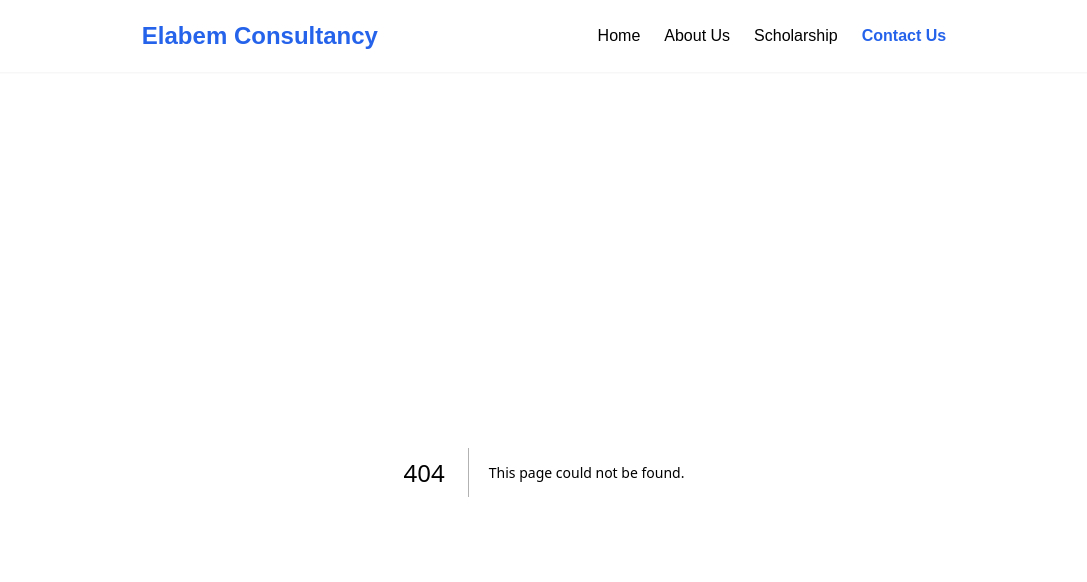
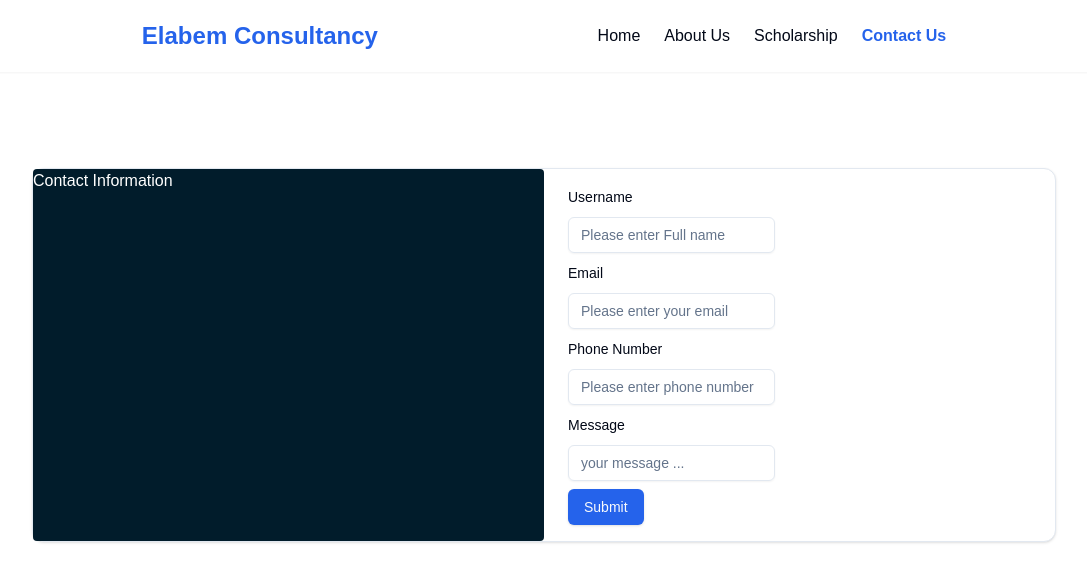
Before and after one commit to kasahun-welela/elabem, a Next.js app: page /contact-us in a window 1280 px wide. Before the commit this address had no page. Shown: the top 582 px of the page, without its empty margins (96-1183 px from the left). Built offline with nearby package versions, Linux system fonts and the light colour scheme.

Commit message:
create contact us form

```diff
--- /dev/null
+++ b/app/contact-us/page.tsx
@@ -0,0 +1,15 @@
+import { ContactUs } from "@/components/ContactUs";
+import { Card } from "@/components/ui/card";
+
+export default function page() {
+  return (
+    <div className="w-[80%] mx-auto mt-24">
+      <Card className="flex gap-2">
+        <div className="bg-[#011C2B] text-white basis-1/2 rounded">
+          <h1>Contact Information</h1>
+        </div>
+        <ContactUs />
+      </Card>
+    </div>
+  );
+}
--- /dev/null
+++ b/components/ContactUs.tsx
@@ -0,0 +1,86 @@
+"use client";
+
+import { zodResolver } from "@hookform/resolvers/zod";
+import { z } from "zod";
+import ContactUsSchema from "@/validations/ContactUsValidation";
+import { Button } from "@/components/ui/button";
+import { useForm } from "react-hook-form";
+import {
+  Form,
+  FormControl,
+  FormDescription,
+  FormField,
+  FormItem,
+  FormLabel,
+  FormMessage,
+} from "@/components/ui/form";
+import { Input } from "@/components/ui/input";
+export function ContactUs() {
+  const form = useForm<z.infer<typeof ContactUsSchema>>({
+    resolver: zodResolver(ContactUsSchema),
+  });
+  const onSubmit = (values: z.infer<typeof ContactUsSchema>) => {
+    console.log("form values date ==", values);
+  };
+  return (
+    <Form {...form}>
+      <form onSubmit={form.handleSubmit(onSubmit)} className="space-y-2  p-4">
+        <FormField
+          control={form.control}
+          name="fullname"
+          render={({ field }) => (
+            <FormItem>
+              <FormLabel>Username</FormLabel>
+              <FormControl>
+                <Input placeholder="Please enter Full name" {...field} />
+              </FormControl>
+              <FormMessage />
+            </FormItem>
+          )}
+        />
+        <FormField
+          control={form.control}
+          name="email"
+          render={({ field }) => (
+            <FormItem>
+              <FormLabel>Email</FormLabel>
+              <FormControl>
+                <Input placeholder="Please enter your email" {...field} />
+              </FormControl>
+              <FormMessage />
+            </FormItem>
+          )}
+        />
+        <FormField
+          control={form.control}
+          name="phoneNumber"
+          render={({ field }) => (
+            <FormItem>
+              <FormLabel>Phone Number</FormLabel>
+              <FormControl>
+                <Input placeholder="Please enter phone number" {...field} />
+              </FormControl>
+              <FormMessage />
+            </FormItem>
+          )}
+        />
+        <FormField
+          control={form.control}
+          name="message"
+          render={({ field }) => (
+            <FormItem>
+              <FormLabel>Message</FormLabel>
+              <FormControl>
+                <Input placeholder="your message ..." {...field} />
+              </FormControl>
+              <FormMessage />
+            </FormItem>
+          )}
+        />
+        <Button type="submit" className="max-w-sm">
+          Submit
+        </Button>
+      </form>
+    </Form>
+  );
+}
--- /dev/null
+++ b/components/ui/form.tsx
@@ -0,0 +1,178 @@
+"use client"
+
+import * as React from "react"
+import * as LabelPrimitive from "@radix-ui/react-label"
+import { Slot } from "@radix-ui/react-slot"
+import {
+  Controller,
+  ControllerProps,
+  FieldPath,
+  FieldValues,
+  FormProvider,
+  useFormContext,
+} from "react-hook-form"
+
+import { cn } from "@/lib/utils"
+import { Label } from "@/components/ui/label"
+
+const Form = FormProvider
+
+type FormFieldContextValue<
+  TFieldValues extends FieldValues = FieldValues,
+  TName extends FieldPath<TFieldValues> = FieldPath<TFieldValues>
+> = {
+  name: TName
+}
+
+const FormFieldContext = React.createContext<FormFieldContextValue>(
+  {} as FormFieldContextValue
+)
+
+const FormField = <
+  TFieldValues extends FieldValues = FieldValues,
+  TName extends FieldPath<TFieldValues> = FieldPath<TFieldValues>
+>({
+  ...props
+}: ControllerProps<TFieldValues, TName>) => {
+  return (
+    <FormFieldContext.Provider value={{ name: props.name }}>
+      <Controller {...props} />
+    </FormFieldContext.Provider>
+  )
+}
+
+const useFormField = () => {
+  const fieldContext = React.useContext(FormFieldContext)
+  const itemContext = React.useContext(FormItemContext)
+  const { getFieldState, formState } = useFormContext()
+
+  const fieldState = getFieldState(fieldContext.name, formState)
+
+  if (!fieldContext) {
+    throw new Error("useFormField should be used within <FormField>")
+  }
+
+  const { id } = itemContext
+
+  return {
+    id,
+    name: fieldContext.name,
+    formItemId: `${id}-form-item`,
+    formDescriptionId: `${id}-form-item-description`,
+    formMessageId: `${id}-form-item-message`,
+    ...fieldState,
+  }
+}
+
+type FormItemContextValue = {
+  id: string
+}
+
+const FormItemContext = React.createContext<FormItemContextValue>(
+  {} as FormItemContextValue
+)
+
+const FormItem = React.forwardRef<
+  HTMLDivElement,
+  React.HTMLAttributes<HTMLDivElement>
+>(({ className, ...props }, ref) => {
+  const id = React.useId()
+
+  return (
+    <FormItemContext.Provider value={{ id }}>
+      <div ref={ref} className={cn("space-y-2", className)} {...props} />
+    </FormItemContext.Provider>
+  )
+})
+FormItem.displayName = "FormItem"
+
+const FormLabel = React.forwardRef<
+  React.ElementRef<typeof LabelPrimitive.Root>,
+  React.ComponentPropsWithoutRef<typeof LabelPrimitive.Root>
+>(({ className, ...props }, ref) => {
+  const { error, formItemId } = useFormField()
+
+  return (
+    <Label
+      ref={ref}
+      className={cn(error && "text-destructive", className)}
+      htmlFor={formItemId}
+      {...props}
+    />
+  )
+})
+FormLabel.displayName = "FormLabel"
+
+const FormControl = React.forwardRef<
+  React.ElementRef<typeof Slot>,
+  React.ComponentPropsWithoutRef<typeof Slot>
+>(({ ...props }, ref) => {
+  const { error, formItemId, formDescriptionId, formMessageId } = useFormField()
+
+  return (
+    <Slot
+      ref={ref}
+      id={formItemId}
+      aria-describedby={
+        !error
+          ? `${formDescriptionId}`
+          : `${formDescriptionId} ${formMessageId}`
+      }
+      aria-invalid={!!error}
+      {...props}
+    />
+  )
+})
+FormControl.displayName = "FormControl"
+
+const FormDescription = React.forwardRef<
+  HTMLParagraphElement,
+  React.HTMLAttributes<HTMLParagraphElement>
+>(({ className, ...props }, ref) => {
+  const { formDescriptionId } = useFormField()
+
+  return (
+    <p
+      ref={ref}
+      id={formDescriptionId}
+      className={cn("text-[0.8rem] text-muted-foreground", className)}
+      {...props}
+    />
+  )
+})
+FormDescription.displayName = "FormDescription"
+
+const FormMessage = React.forwardRef<
+  HTMLParagraphElement,
+  React.HTMLAttributes<HTMLParagraphElement>
+>(({ className, children, ...props }, ref) => {
+  const { error, formMessageId } = useFormField()
+  const body = error ? String(error?.message) : children
+
+  if (!body) {
+    return null
+  }
+
+  return (
+    <p
+      ref={ref}
+      id={formMessageId}
+      className={cn("text-[0.8rem] font-medium text-destructive", className)}
+      {...props}
+    >
+      {body}
+    </p>
+  )
+})
+FormMessage.displayName = "FormMessage"
+
+export {
+  useFormField,
+  Form,
+  FormItem,
+  FormLabel,
+  FormControl,
+  FormDescription,
+  FormMessage,
+  FormField,
+}
--- /dev/null
+++ b/components/ui/input.tsx
@@ -0,0 +1,22 @@
+import * as React from "react"
+
+import { cn } from "@/lib/utils"
+
+const Input = React.forwardRef<HTMLInputElement, React.ComponentProps<"input">>(
+  ({ className, type, ...props }, ref) => {
+    return (
+      <input
+        type={type}
+        className={cn(
+          "flex h-9 w-full rounded-md border border-input bg-transparent px-3 py-1 text-base shadow-sm transition-colors file:border-0 file:bg-transparent file:text-sm file:font-medium file:text-foreground placeholder:text-muted-foreground focus-visible:outline-none focus-visible:ring-1 focus-visible:ring-ring disabled:cursor-not-allowed disabled:opacity-50 md:text-sm",
+          className
+        )}
+        ref={ref}
+        {...props}
+      />
+    )
+  }
+)
+Input.displayName = "Input"
+
+export { Input }
--- /dev/null
+++ b/components/ui/label.tsx
@@ -0,0 +1,26 @@
+"use client"
+
+import * as React from "react"
+import * as LabelPrimitive from "@radix-ui/react-label"
+import { cva, type VariantProps } from "class-variance-authority"
+
+import { cn } from "@/lib/utils"
+
+const labelVariants = cva(
+  "text-sm font-medium leading-none peer-disabled:cursor-not-allowed peer-disabled:opacity-70"
+)
+
+const Label = React.forwardRef<
+  React.ElementRef<typeof LabelPrimitive.Root>,
+  React.ComponentPropsWithoutRef<typeof LabelPrimitive.Root> &
+    VariantProps<typeof labelVariants>
+>(({ className, ...props }, ref) => (
+  <LabelPrimitive.Root
+    ref={ref}
+    className={cn(labelVariants(), className)}
+    {...props}
+  />
+))
+Label.displayName = LabelPrimitive.Root.displayName
+
+export { Label }
--- a/package.json
+++ b/package.json
@@ -9,6 +9,8 @@
     "lint": "next lint"
   },
   "dependencies": {
+    "@hookform/resolvers": "^3.10.0",
+    "@radix-ui/react-label": "^2.1.1",
     "@radix-ui/react-slot": "^1.1.1",
     "class-variance-authority": "^0.7.1",
     "clsx": "^2.1.1",
@@ -17,9 +19,11 @@
     "next": "15.1.6",
     "react": "^19.0.0",
     "react-dom": "^19.0.0",
+    "react-hook-form": "^7.54.2",
     "remixicon": "^4.6.0",
     "tailwind-merge": "^3.0.1",
-    "tailwindcss-animate": "^1.0.7"
+    "tailwindcss-animate": "^1.0.7",
+    "zod": "^3.24.1"
   },
   "devDependencies": {
     "@eslint/eslintrc": "^3",
--- /dev/null
+++ b/validations/ContactUsValidation.ts
@@ -0,0 +1,21 @@
+import * as z from "zod";
+
+ const ContactUsSchema = z.object({
+  fullname: z
+    .string({
+      required_error: "Full name is required!",
+    })
+    .min(4, "Full name must be at least 7 characters"),
+  email: z.string({
+      required_error: "Email is required!",
+    }).email(),
+  phoneNumber: z.string({
+      required_error: "Phone number is required!",
+    }).min(10),
+  message: z.string({
+      required_error: "Message is required!",
+    }).max(200).min(5),
+
+
+});
+export default ContactUsSchema;
```
Also changed, not shown: 1 other file (tests, documents, lock files or other folders).
